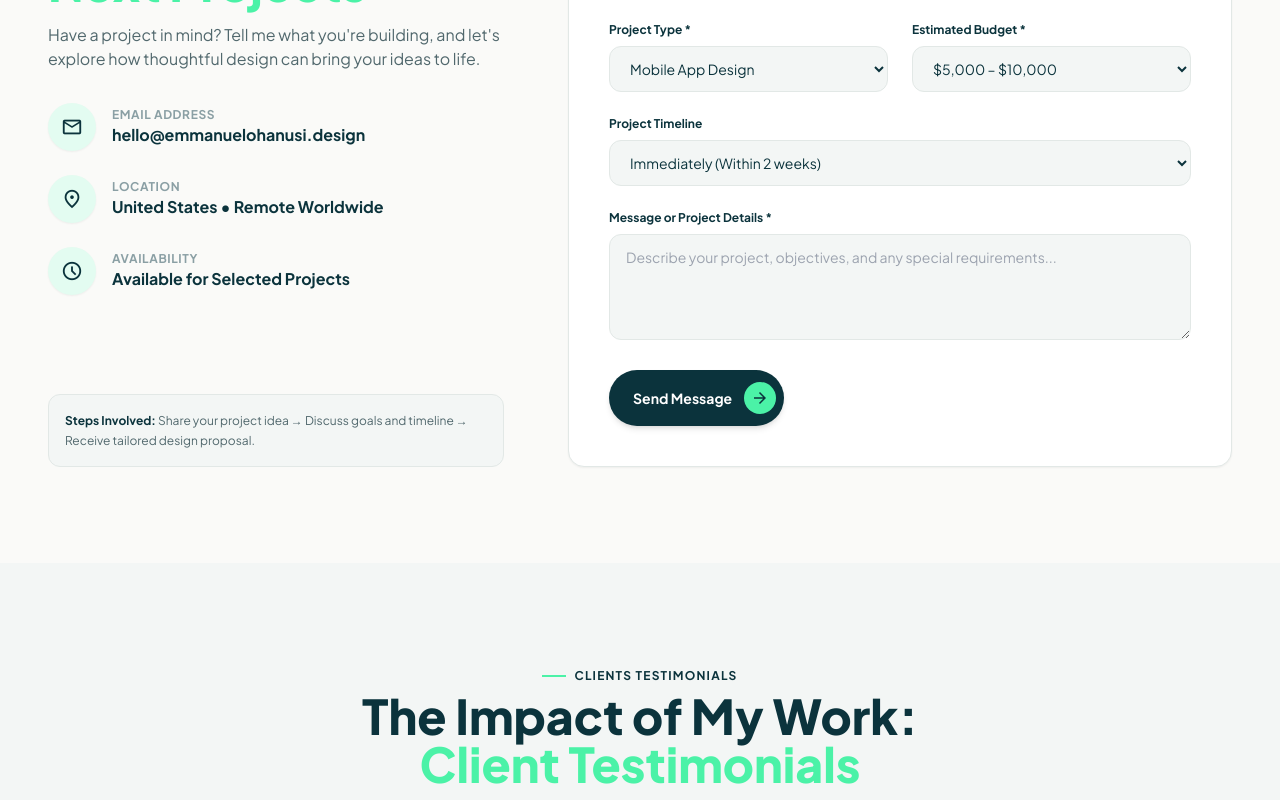
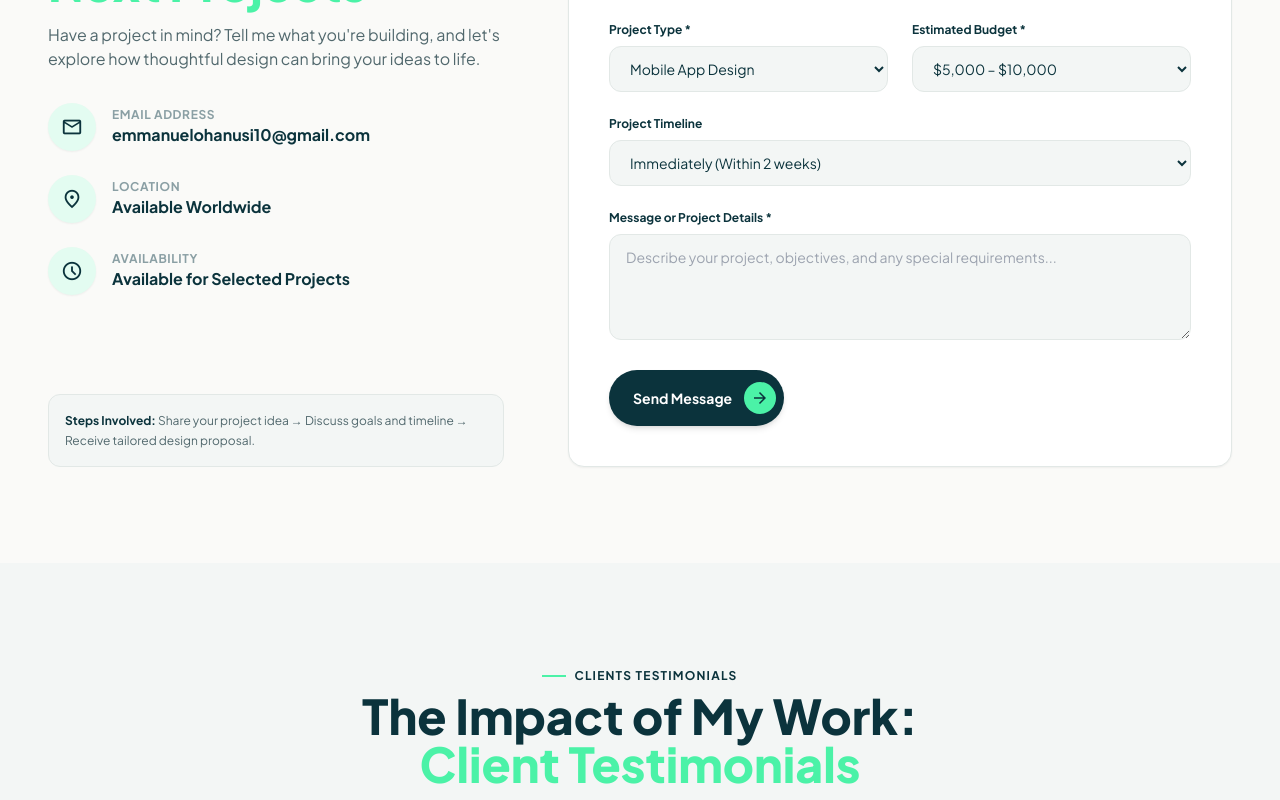
Before and after one commit to Emmanuelblaise101/Emmanuelohsnusiportfolio, a React (Vite) app: page / in a window 1280 px wide. Shown: the part 6060-6860 px from the top of the page. Built offline with nearby package versions, Linux system fonts and the light colour scheme.

Commit message:
Update contact info and Basic pricing to match code.html

```diff
--- a/src/data/portfolioData.js
+++ b/src/data/portfolioData.js
@@ -167,7 +167,7 @@ export const PRICING_TIERS = [
   {
     id: 'basic',
     name: 'Basic',
-    price: '$80',
+    price: '$480',
     frequency: '/ Starting at',
     description: 'Perfect for simple design needs and small projects.',
     popular: false,
@@ -308,10 +308,10 @@ export const FAQS = [
 ];
 
 export const CONTACT_INFO = {
-  email: 'hello@emmanuelohanusi.design',
-  phone: '+1 (406) 555-0120',
-  address: '2464 Royal Ln. Mesa, New Jersey 45463',
-  location: 'United States • Remote Worldwide',
+  email: 'emmanuelohanusi10@gmail.com',
+  phone: '+234 8137077713',
+  address: '22 kabba street, Nomansland Fagge, Kano',
+  location: 'Available Worldwide',
   availability: 'Available for Selected Projects',
   social: {
     github: 'https://github.com',
```
